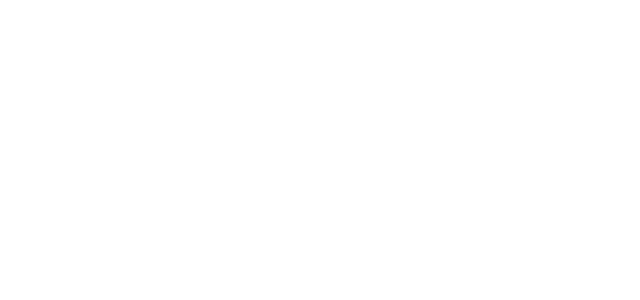
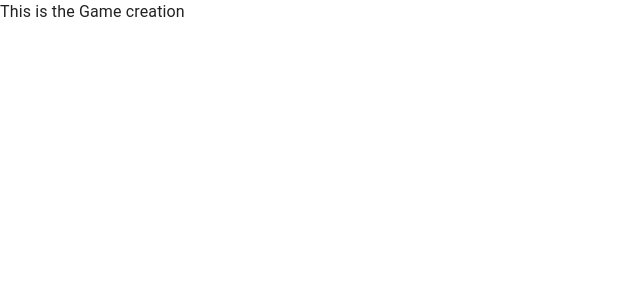
Before and after one commit to keykey7/fabbwled, a React (Vite) app in the folder fabbwled-frontend/: page /create in a window 1280 px wide. Before the commit this address had no page. Shown: the top 300 px of the page, without its empty margins (0-640 px from the left). Built offline with nearby package versions, Linux system fonts and the light colour scheme.

Commit message:
Feature/setup routes (#283)
### What?
Setup routing

### Why?
Switch between creation/game

### How?
react-router-dom

```diff
--- a/fabbwled-frontend/src/App.tsx
+++ b/fabbwled-frontend/src/App.tsx
@@ -1,10 +1,12 @@
 import { Route, Routes } from "react-router";
+import Create from "./routes/create/Create.tsx";
+import Game from "./routes/game/Game.tsx";
 
 function App() {
   return (
     <Routes>
-      <Route path="/create" />
-      <Route path="/game" />
+      <Route path="/create" element={<Create />} />
+      <Route path="/game" element={<Game />} />
     </Routes>
   );
 }
--- a/fabbwled-frontend/src/main.tsx
+++ b/fabbwled-frontend/src/main.tsx
@@ -1,14 +1,14 @@
 import React from "react";
 import ReactDOM from "react-dom/client";
 import App from "./App.tsx";
-import { HashRouter } from "react-router-dom";
+import { BrowserRouter } from "react-router-dom";
 import { CssBaseline } from "@mui/material";
 
 ReactDOM.createRoot(document.getElementById("root")!).render(
   <React.StrictMode>
     <CssBaseline />
-    <HashRouter>
+    <BrowserRouter>
       <App />
-    </HashRouter>
+    </BrowserRouter>
   </React.StrictMode>,
 );
--- /dev/null
+++ b/fabbwled-frontend/src/routes/create/Create.tsx
@@ -0,0 +1,3 @@
+export default function Create() {
+  return <div>This is the Game creation</div>;
+}
--- /dev/null
+++ b/fabbwled-frontend/src/routes/game/Game.tsx
@@ -0,0 +1,3 @@
+export default function Game() {
+  return <div>This is the Game</div>;
+}
```
